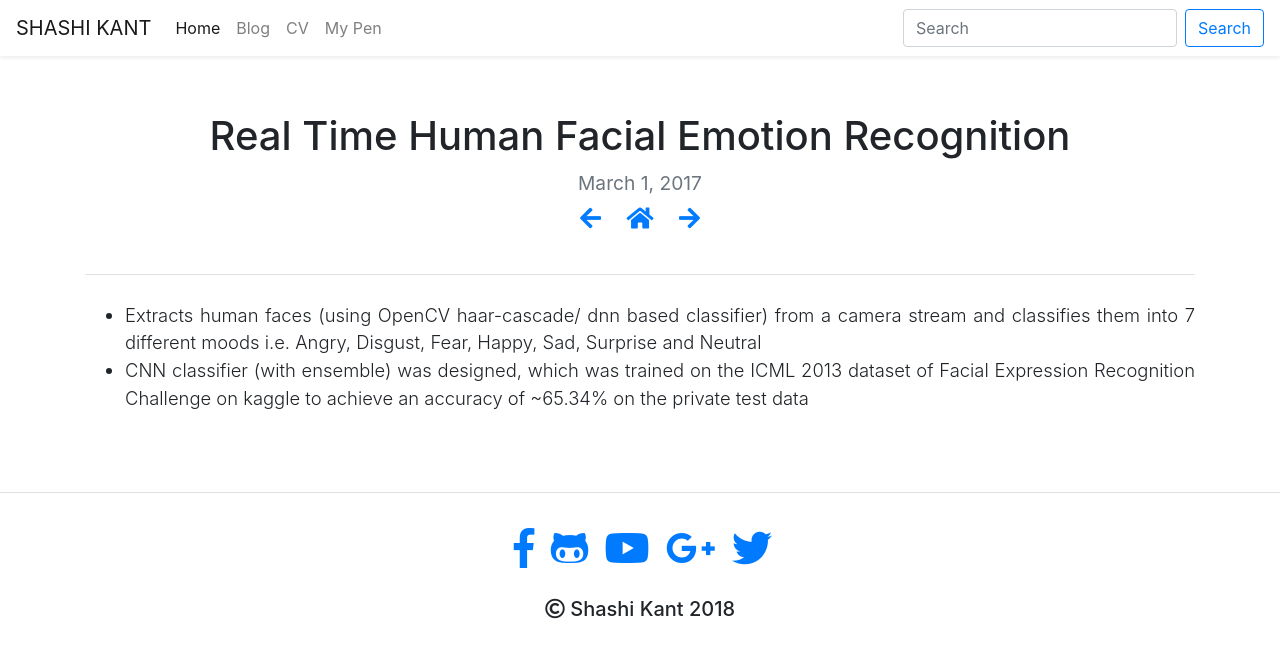
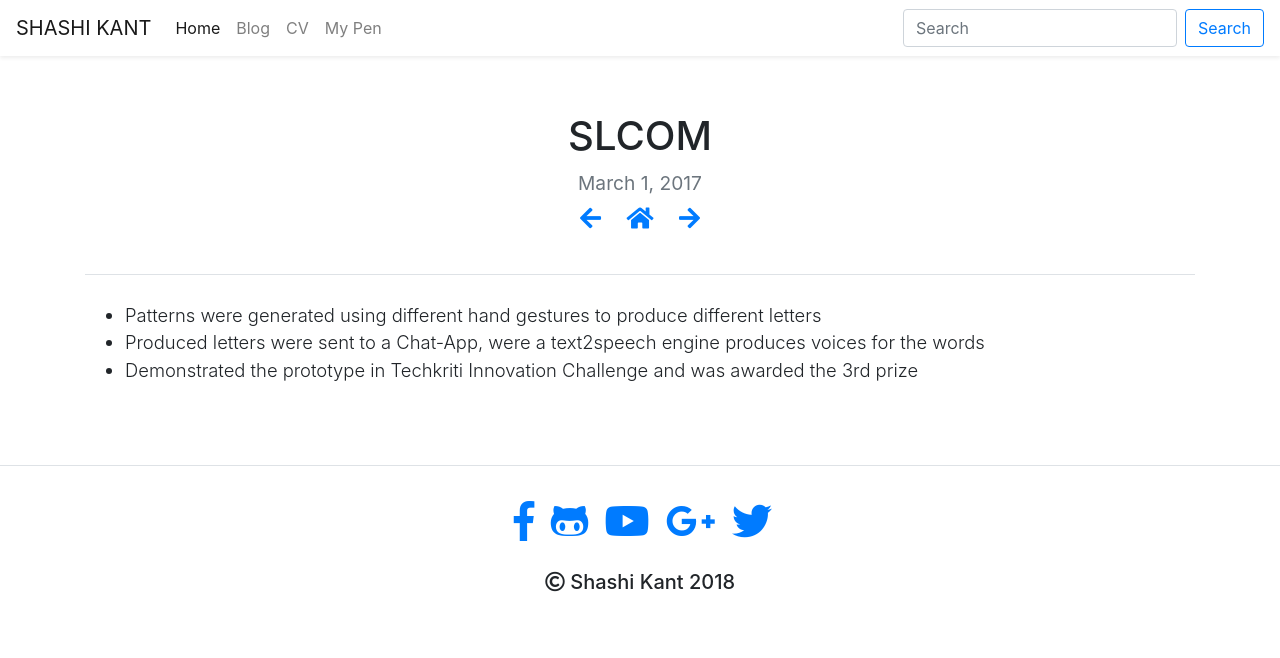
Before and after one commit to shashikg/shashikg.github.io, a Jekyll site: the page built from projects/_posts/2017-03-01-SLCOM.md, in a window 1280 px wide. Shown: the top 658 px of the page. Built offline with Jekyll 4.4.1, drawn with Linux system fonts in a browser that asks for light colours; nearby versions of some CDN libraries.

Commit message:
added SLCOM

```diff
--- a/projects/_posts/2017-03-01-SLCOM.md
+++ b/projects/_posts/2017-03-01-SLCOM.md
@@ -1,10 +1,9 @@
 ---
 layout: post
-title: Real Time Human Facial Emotion Recognition
+title: SLCOM
 tags: [test, sample]
-abstract: Extracts human faces (using OpenCV haar-cascade/ dnn based classifier) from a camera stream and classifies them into 7 different moods i.e. Angry, Disgust, Fear, Happy, Sad, Surprise and Neutral.
+abstract: Sign Language and Communication Device for Deaf and Blinds
 ---
-- Extracts human faces (using OpenCV haar-cascade/ dnn based classifier) from a camera stream and
-classifies them into 7 different moods i.e. Angry, Disgust, Fear, Happy, Sad, Surprise and Neutral
-- CNN classifier (with ensemble) was designed, which was trained on the ICML 2013 dataset of Facial
-Expression Recognition Challenge on kaggle to achieve an accuracy of ~65.34% on the private test data
+- Patterns were generated using different hand gestures to produce different letters
+- Produced letters were sent to a Chat-App, were a text2speech engine produces voices for the words
+- Demonstrated the prototype in Techkriti Innovation Challenge and was awarded the 3rd prize
```
